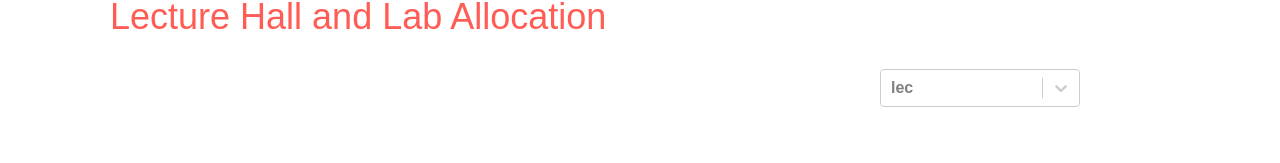
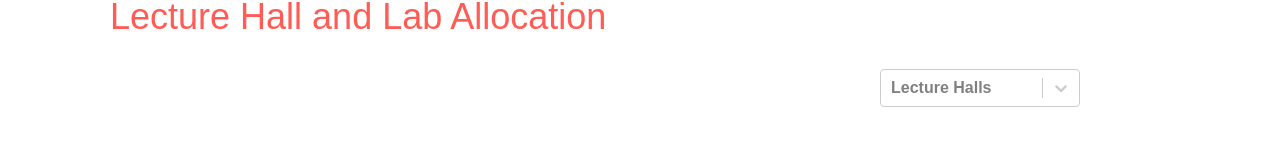
Before and after one commit to GayanKod/Modulo, a React (Create React App) app in the folder client/: page /lec-hall-allocation in a window 1280 px wide. Shown: the part 164-327 px from the top of the page. Built offline with nearby package versions, Linux system fonts and the light colour scheme.

Commit message:
changed filter buttons

```diff
--- a/client/src/components/LecHomePage.tsx
+++ b/client/src/components/LecHomePage.tsx
@@ -12,7 +12,7 @@ export default function LecHomePage() {
     { value: "lec", label: "Lecture Halls" },
     { value: "lab", label: "Labs" },
   ];
-  const [selected, setSelected] = useState(options[0].value);
+  const [selected, setSelected] = useState(options[0]);
   const title = "Lecture Hall and Lab Allocation";
 
   return (
@@ -24,10 +24,10 @@ export default function LecHomePage() {
           <Select
             className="select"
             options={options}
-            placeholder={selected}
+            placeholder={selected.label}
             onChange={(e) => {
               if (e) {
-                setSelected(e?.value);
+                setSelected(e);
               }
             }}
           />
@@ -68,7 +68,7 @@ export default function LecHomePage() {
               </tr>
             </thead>
             <tbody>
-              <TableDetails selected={selected} />
+              <TableDetails selected={selected.value} />
             </tbody>
           </table>
         </div>
--- a/client/src/styles/LecHomePage.scss
+++ b/client/src/styles/LecHomePage.scss
@@ -63,10 +63,15 @@
   justify-content: center;
 }
 
-.css-9gakcf-option:hover,
-.css-yt9ioa-option:hover {
-  background-color: #eed1ff;
+.css-9gakcf-option,
+.css-yt9ioa-option {
+  background-color: transparent;
   color: $P5;
+
+  &:hover {
+    background-color: #eed1ff;
+    color: $P5;
+  }
 }
 
 table {
```
